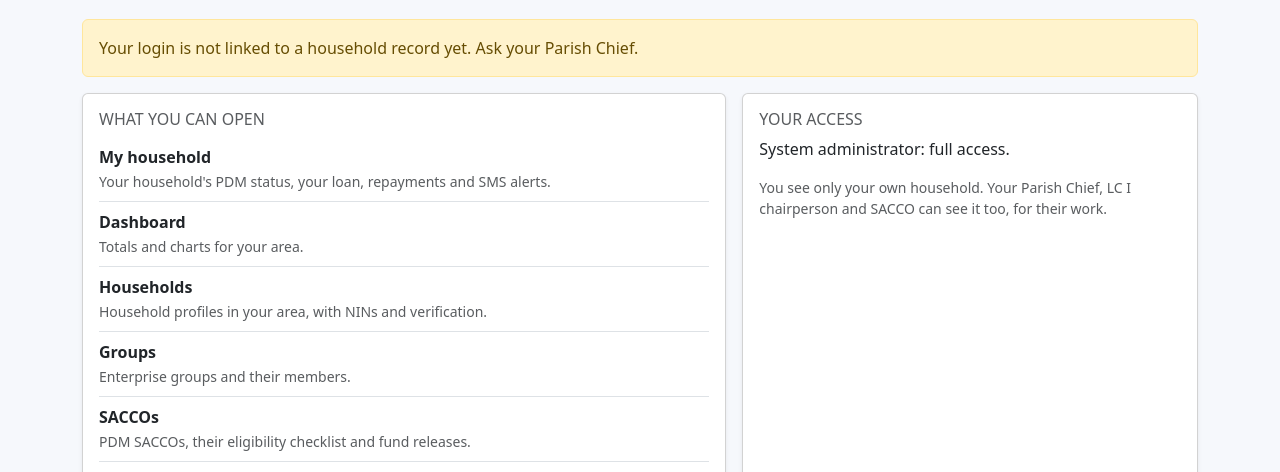
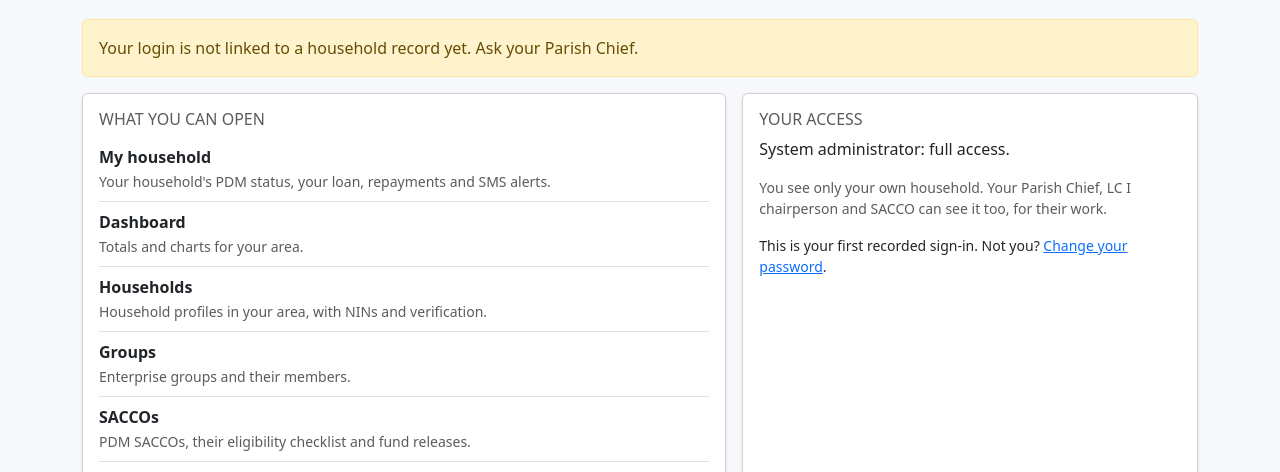
Before and after one commit to balirwaalvin/pdm-tracking-system, a Django app: page / in a window 1280 px wide; the page is wider, and only the part inside the window is pictured. Shown: the part 228-700 px from the top of that part. Run offline with Django 5.2, Linux system fonts and the light colour scheme; the visitor is signed in with stand-in values (Sample User, id 1); data that the repository does not hold is empty.

Commit message:
Show each user their previous sign-in and failed attempts
Co-Authored-By: Claude Opus 5.5 <noreply@anthropic.com>
Claude-Session: https://claude.ai/code/session_018J6WgZM9j3qcdPcUXTwiVD

```diff
--- a/dashboards/templates/dashboards/home.html
+++ b/dashboards/templates/dashboards/home.html
@@ -105,6 +105,9 @@
       <p>{{ role_summary }}</p>
       {% if access.my_household %}<p class="small text-muted">You see only your own household. Your Parish Chief, LC I chairperson and SACCO can see it too, for their work.</p>{% else %}
       <p class="small text-muted">You see only records in {% if area_path %}{{ area_path.0.name }}{% if area_path.0.level != "village" %} and the areas inside it{% endif %}{% else %}the whole country{% endif %}. Every change you make is recorded in the audit trail with your name.</p>{% endif %}
+      <p class="small mb-0">{% if previous_sign_in %}Your previous sign-in: {{ previous_sign_in.created_at|date:"j M Y, H:i" }}{% if previous_sign_in.ip_address %} from {{ previous_sign_in.ip_address }}{% endif %}.{% else %}This is your first recorded sign-in.{% endif %}
+        {% if failed_since %}<span class="text-danger">{{ failed_since }} failed attempt{{ failed_since|pluralize }} before this sign-in.</span>{% endif %}
+        Not you? <a href="{% url 'password_change' %}">Change your password</a>.</p>
       {% if denied %}
       <h3 class="h6 mt-3">Not part of your role</h3>
       <ul class="small text-muted mb-0">{% for page in denied %}<li>{{ page.label }}</li>{% endfor %}</ul>
--- a/dashboards/views.py
+++ b/dashboards/views.py
@@ -43,6 +43,13 @@ class HomeView(TemplateView):
             # "My household" is a household's own page, not something officials lack.
             denied=[f for f in access.PAGES if f not in pages and f.key != "my_household"],
         )
+        # The sign-in before this one, and failed attempts since, so users can spot misuse.
+        successes = list(user.sign_ins.filter(succeeded=True).order_by("-created_at")[:2])
+        if successes:
+            context["previous_sign_in"] = successes[1] if len(successes) > 1 else None
+            context["failed_since"] = user.sign_ins.filter(
+                succeeded=False, created_at__gt=successes[-1].created_at
+            ).count()
         if access.allows(user, "my_household"):
             context["household"] = getattr(user, "household_record", None)
         return context
--- a/dashboards/workspace.py
+++ b/dashboards/workspace.py
@@ -3,6 +3,8 @@
 Each role gets only the items that are its job. Counts use the same area
 scoping as every other page, and each item links to the page that does it.
 """
+
+import datetime
 
 from django.db.models import Q
 from django.urls import reverse
@@ -167,7 +169,12 @@ def tasks_for(user):
         from auditlog.models import LogEntry
         from django.utils import timezone
 
+        from accounts.models import SignInEvent
+
+        failed = SignInEvent.objects.filter(succeeded=False, created_at__gte=timezone.now() - datetime.timedelta(days=1))
         return [
+            _item("Failed sign-ins in the last 24 hours", failed.count(), f"{reverse('sign_in_log')}?result=failed",
+                  "Look for repeated attempts on one account."),
             _item("Changes recorded today", LogEntry.objects.filter(timestamp__date=timezone.localdate()).count(),
                   f"{reverse('audit_log')}?from={timezone.localdate().isoformat()}"),
             _item("Rejected loan applications", _loans(user).filter(status=Status.REJECTED).count(), _loan_list(Status.REJECTED),
```
